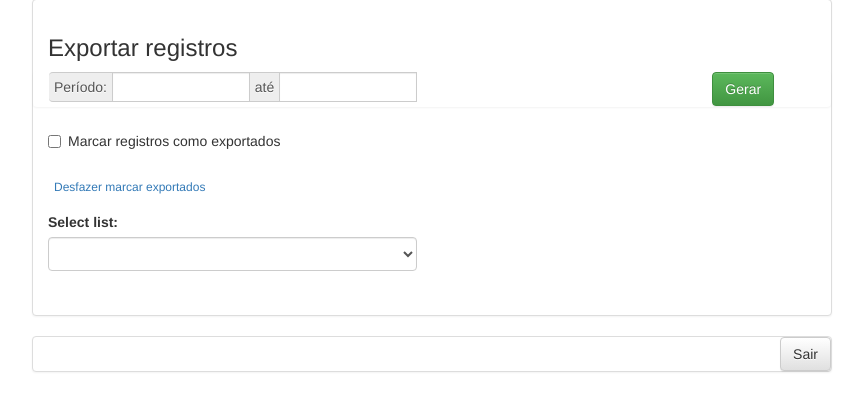
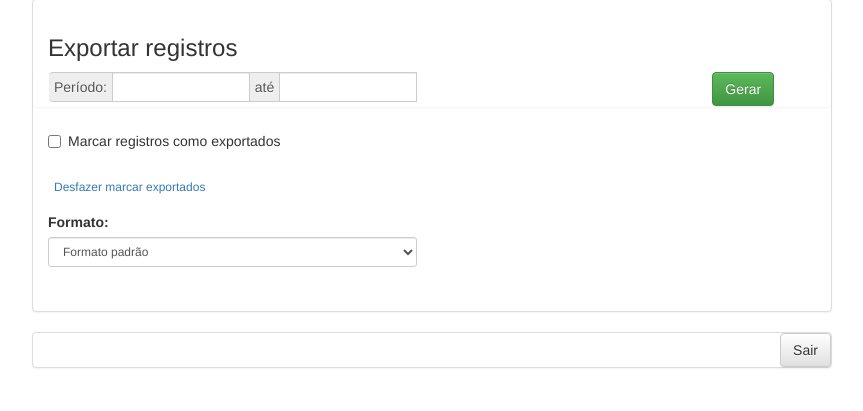
Before and after one commit to TiagoDGomes/django-relogio-ponto, a Django app: page / in a window 1280 px wide. Shown: the part 68-479 px from the top of the page, without its empty margins (208-1071 px from the left). Run offline with Django 3.2, Linux system fonts and the light colour scheme; the visitor is signed in with stand-in values (Sample User, id 1); lists and menus that the app fills with data are empty; some libraries are stand-ins or nearby versions.

Commit message:
Selecionar formato de exportação

```diff
--- a/core/forms.py
+++ b/core/forms.py
@@ -1,21 +1,25 @@
+# -*- coding: utf-8 -*-
+from __future__ import unicode_literals
 from django import forms
 from django.forms import widgets
 from core.models import Colaborador, Matricula
 from django.forms.widgets import Textarea
 from django.forms.models import modelformset_factory
-from pprint import pprint
+
 
 class LoginForm(forms.Form):
     username = forms.CharField()
     password = forms.CharField(widget=widgets.PasswordInput())
 
+
 class GerarArquivoForm(forms.Form):
     inicio = forms.DateField()
     fim = forms.DateField()
-
+    formato = forms.ChoiceField(choices=[('default','Formato padrão')], label='Formato')
     @property
     def nome_arquivo(self):
         return "{0}-{1}".format( self.cleaned_data['inicio'].strftime('%d%m%Y'), self.cleaned_data['fim'].strftime('%d%m%Y'))
+
 
 class ColaboradorForm(forms.ModelForm):
     matriculas = forms.CharField(widget=Textarea(attrs={'rows':1, 'cols':6,}), required=False)
--- a/core/templates/exportar.html
+++ b/core/templates/exportar.html
@@ -37,10 +37,9 @@
 	</div>
 	<div class="row">
 		<div class="col-sm-6">
-			<div class="form-group">
-			  <label for="sel1">Select list:</label>
-			  <select class="form-control" id="sel1">
-			  </select>
+			<div class="form-group formato">
+			  <label for="{{ form_gerar_arquivo.formato.auto_id }}">{{ form_gerar_arquivo.formato.label }}:</label>
+			  {{ form_gerar_arquivo.formato }}
 			</div>
 		</div>
 	</div>
@@ -55,7 +54,7 @@
 			autoclose : true,
 			todayHighlight : true
 		});
-		$('span.input-gerar-arquivo input').each(function(t) {
+		$('span.input-gerar-arquivo input, .formato select ').each(function(t) {
 			$(this).addClass('input-sm form-control')
 		});
 	</script>
```
